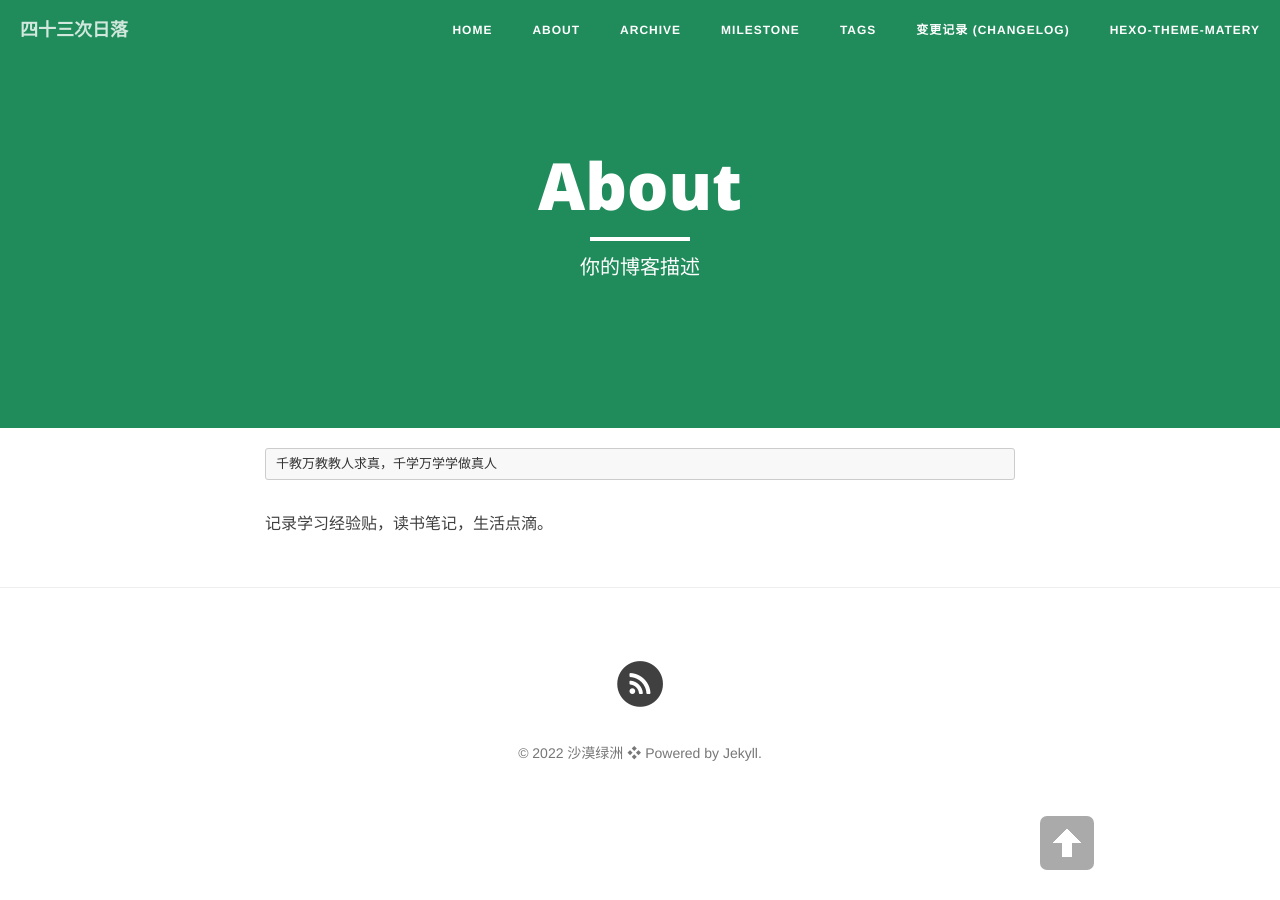
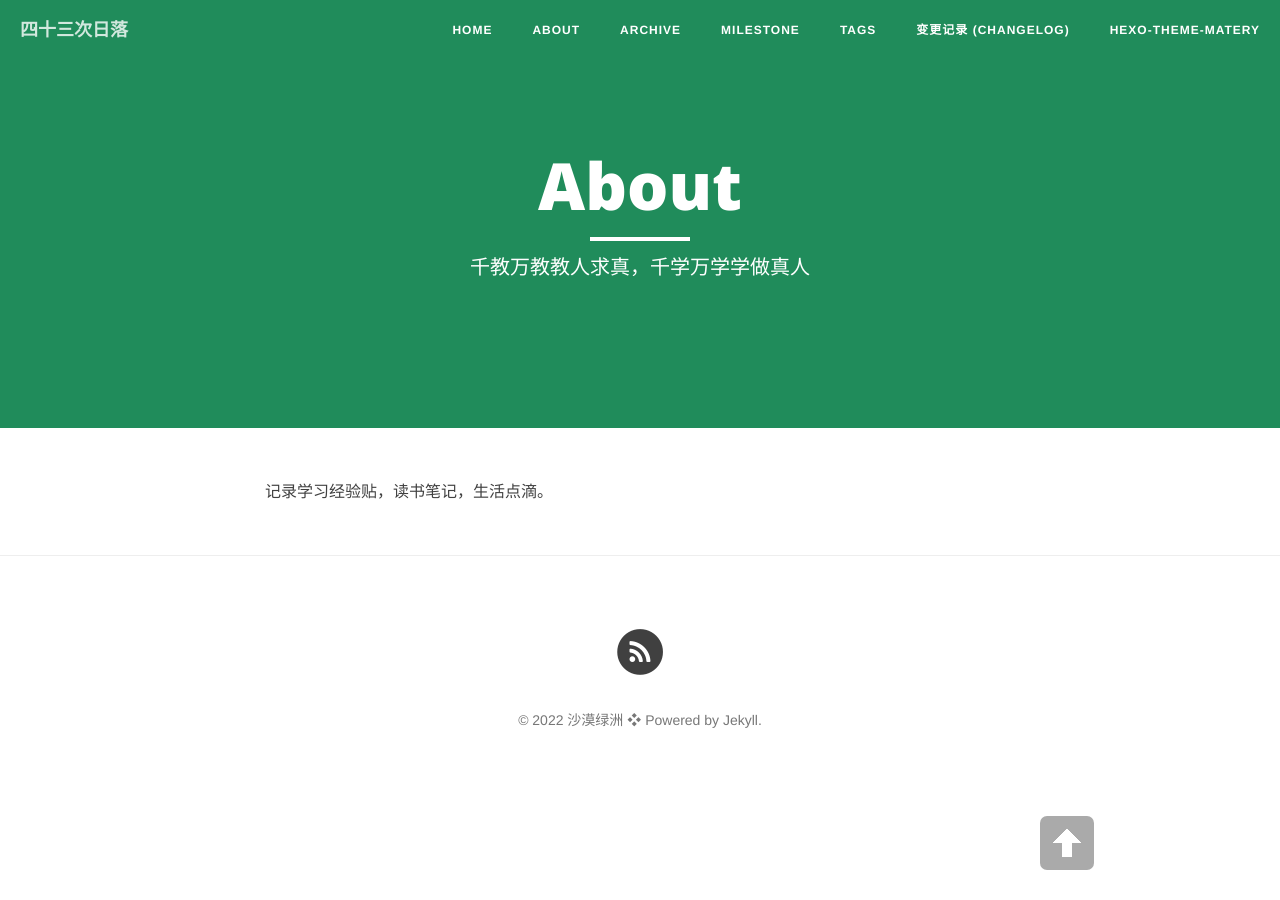
Before and after one commit to xiasha/xiasha.github.io, a Jekyll site: the page built from about.md, in a window 1280 px wide. Built offline with Jekyll 4.4.1, drawn with Linux system fonts in a browser that asks for light colours; nearby versions of some CDN libraries.

Commit message:
update about

```diff
--- a/about.md
+++ b/about.md
@@ -1,10 +1,8 @@
 ---
 layout: page
 title: "About"
-description: "你的博客描述 "
+description: "千教万教教人求真，千学万学学做真人 "
 header-img: "img/green.jpg"
 ---
 
-    千教万教教人求真，千学万学学做真人
-
 记录学习经验贴，读书笔记，生活点滴。
```
